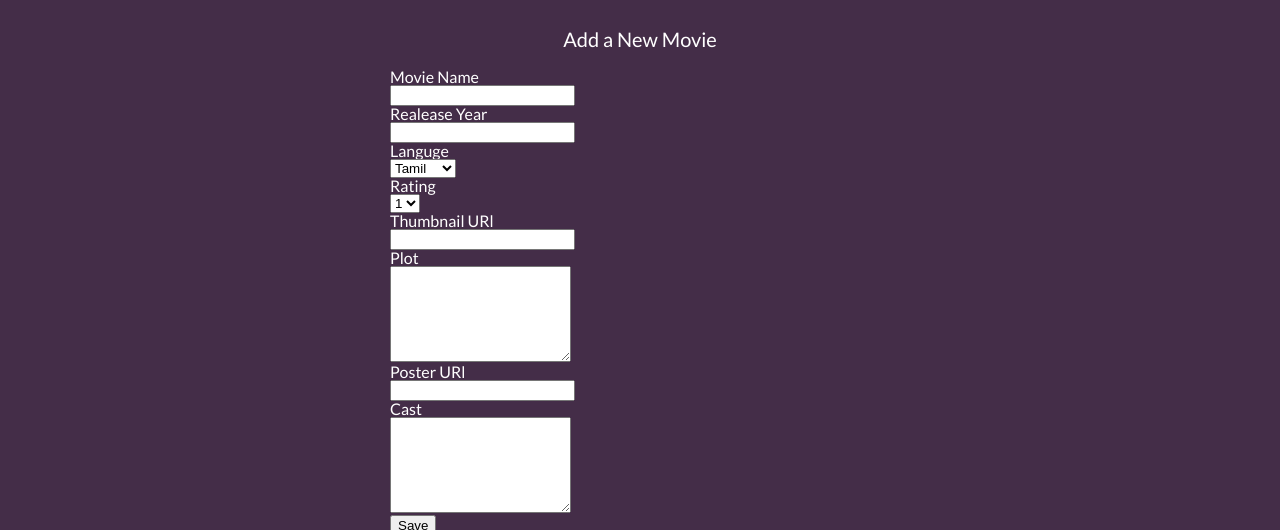
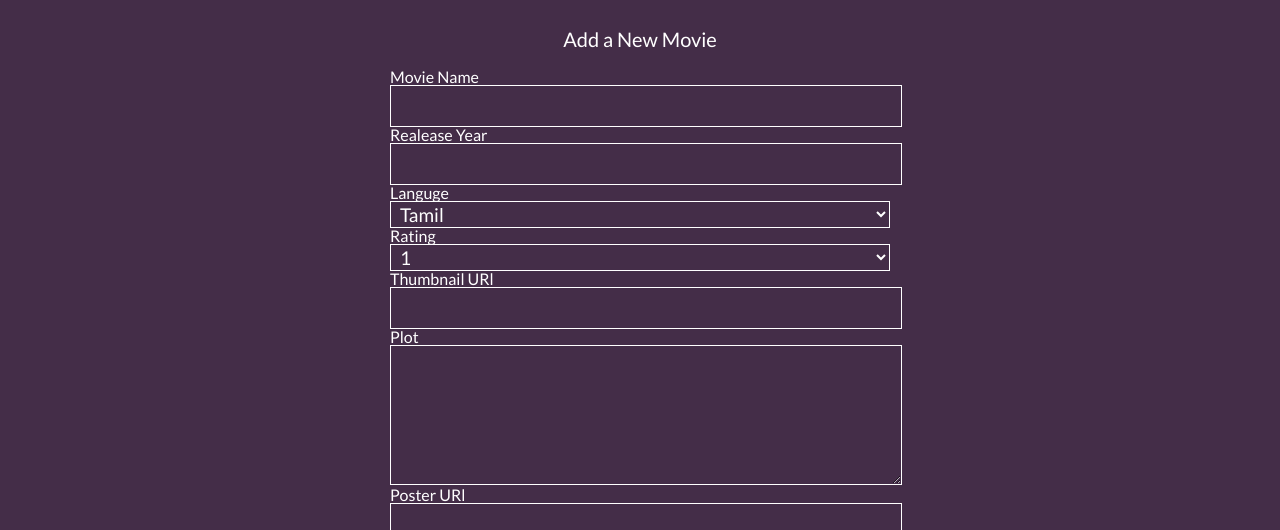
Before and after one commit to jpking1972/projector, a plain HTML site: page Addmovie.html in a window 1280 px wide. Shown: the part 91-621 px from the top of the page. Drawn offline with Linux system fonts and the light colour scheme.

Commit message:
My project

```diff
--- a/css/movie.css
+++ b/css/movie.css
@@ -43,3 +43,19 @@ margin:0 auto;
   font-size: 20px;
   margin-bottom: 20px;
 }
+.add_movie_form label, .add_movie_form input{
+  display: block;
+}
+.add_movie_form input, .add_movie_form textarea, .add_movie_form select{
+  width: 100%;
+  background:#442D48;
+  border:1px solid white;
+  margin: 7px 0 15 px;
+  color:white;
+  padding: 0 5px;
+  font-size: 19px;
+  font-family: inherit;
+}
+.add_movie_form input{
+height: 40px;
+}
```
